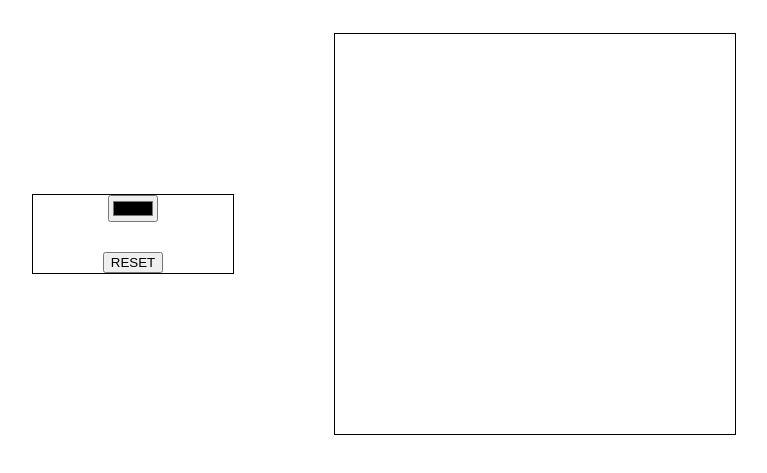
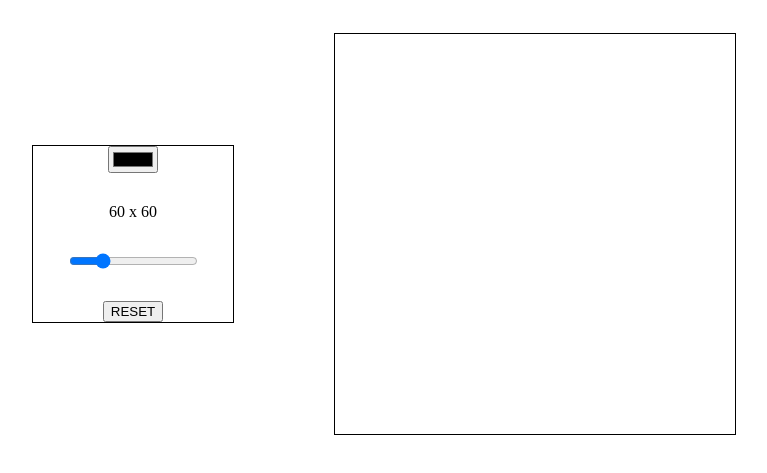
Before and after one commit to Pablo-D01/etch-a-sketch, a plain HTML site: page index.html in a window 1280 px wide. Shown: the part 165-638 px from the top of the page, without its empty margins (261-1028 px from the left). Drawn offline with Linux system fonts and the light colour scheme.

Commit message:
dodałem suwaczek

```diff
--- a/index.html
+++ b/index.html
@@ -11,6 +11,8 @@
         <div class="container2">
 
             <input type="color" value="#000000" id="color-picker">
+            <div id="sizeValue" class="size-value">60 x 60</div>
+            <input type="range" value="16" min="1" max="64">
             <button onClick="reset()">RESET</button>
 
         </div>
```
